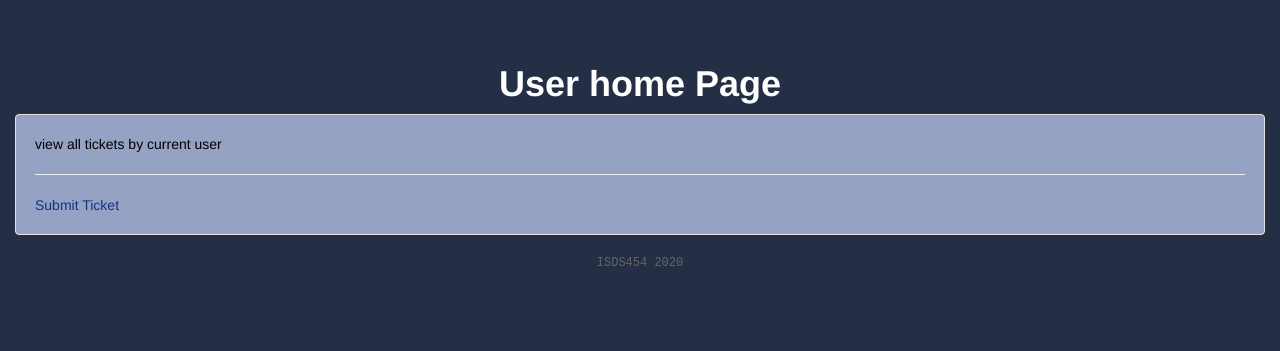
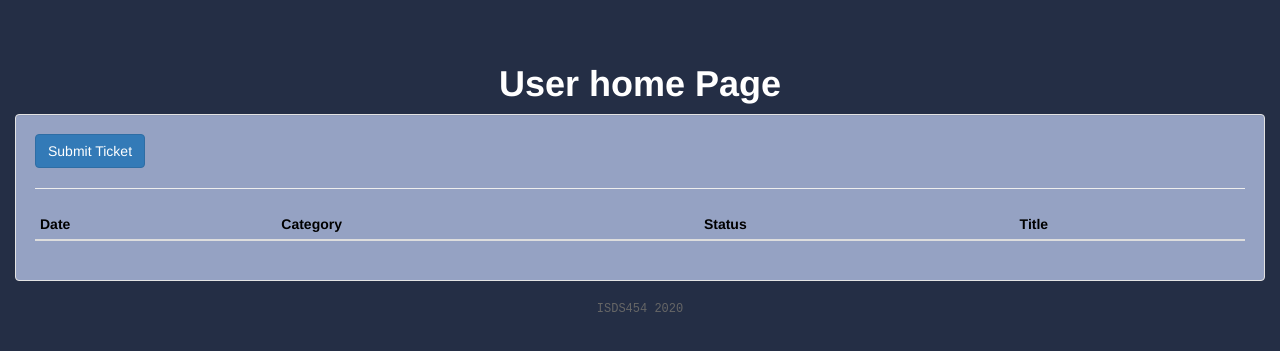
Before and after one commit to pdbarnesCSUF/isds454_proj, a PHP site: page /user.php in a window 1280 px wide. Shown: the part 51-402 px from the top of the page. Run offline with PHP 8.4, Linux system fonts and the light colour scheme; data that the repository does not hold is empty; some libraries are stand-ins or nearby versions.

Commit message:
table bare + gui touch up

```diff
--- a/user.php
+++ b/user.php
@@ -52,9 +52,19 @@ $pageinfo['description'] = "User homepage";
 <div id="main" class="container-fluid">
 	<h1><strong>User home Page</strong></h1>
 	<div id="mainwell" class="well">
-	view all tickets by current user
-	<hr>
-	<a href="user_submit.php">Submit Ticket</a>
+    <a href="user_submit.php" class="btn btn-primary" role="button">Submit Ticket</a>
+    <hr>
+    <table class="table table-hover table-condensed">
+    <thead><tr>
+        <th>Date</th>
+        <th>Category</th>
+        <th>Status</th>
+        <th>Title</th>
+    </tr></thead>
+    <tbody id="user_ticketbody">
+
+    </tbody>
+    </table>
 	</div><!--mainwell-->
 </div><!--main-->
 <?php require($INCLUDE.'/copy.php'); ?>
```
